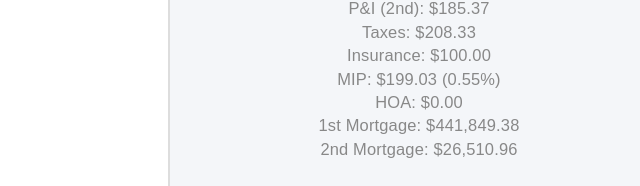
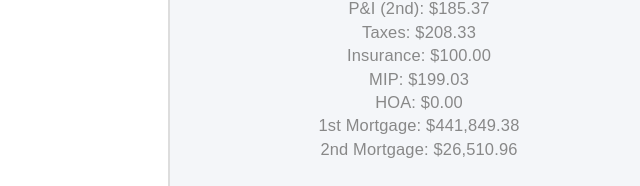
Before and after one commit to notxarbgnuoy/UHC-mortgage-calculator, a plain HTML site: page index.html in a window 1280 px wide. Shown: the part 467-653 px from the top of the page, 472-1112 px from the left. Drawn offline with Linux system fonts and the light colour scheme.

Commit message:
Update index.html

```diff
--- a/index.html
+++ b/index.html
@@ -593,7 +593,7 @@
           <div>P&I (2nd): ${format(secondMonthlyPI)}</div>
           <div>Taxes: ${format(taxes)}</div>
           <div>Insurance: ${format(ins)}</div>
-          <div>MIP: ${format(monthlyMIP)} <span style="font-weight:normal;">(${mipText})</span></div>
+          <div>MIP: ${format(monthlyMIP)}</div>
           <div>HOA: ${format(hoa)}</div>
           <div>1st Mortgage: ${format(totalLoan)}</div>
           <div>2nd Mortgage: ${format(secondLoanAmt)}</div>
```
